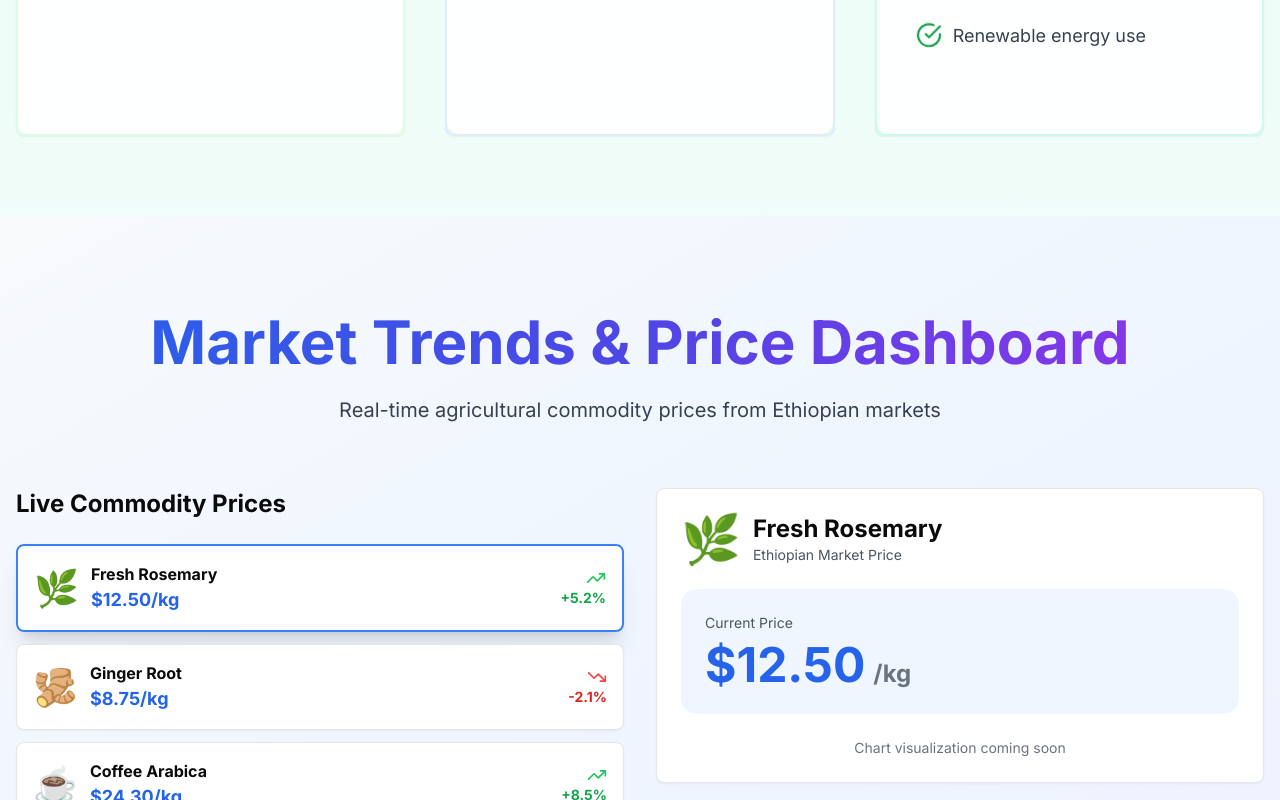
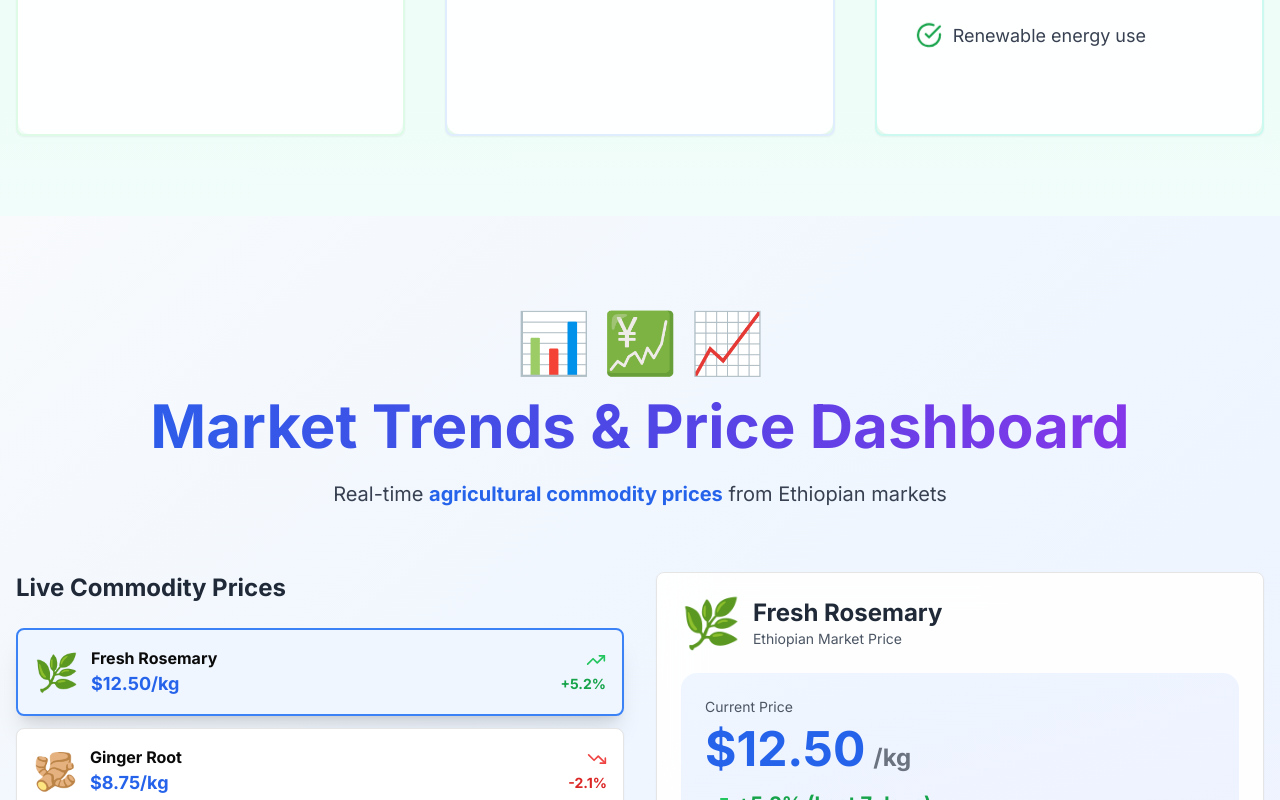
Before and after one commit to contacthafagroup-beep/hafa-trading, a Next.js app: page / in a window 1280 px wide. Shown: the part 11200-12000 px from the top of the page. Built offline with nearby package versions, Linux system fonts and the light colour scheme; no server answers; the database is empty.

Commit message:
Add simple Market Dashboard with commodity prices and trends

```diff
--- a/components/market-dashboard.tsx
+++ b/components/market-dashboard.tsx
@@ -1,173 +1,148 @@
 'use client';
 
 import { motion } from 'framer-motion';
-import { useState, useEffect } from 'react';
+import { useState } from 'react';
 import { Card, CardContent } from '@/components/ui/card';
-import { TrendingUp, TrendingDown, Minus } from 'lucide-react';
+import { TrendingUp, TrendingDown } from 'lucide-react';
 
 interface Commodity {
   id: string;
   name: string;
   price: number;
-  currency: string;
   unit: string;
   change: number;
-  trend: 'up' | 'down' | 'stable';
+  trend: 'up' | 'down';
   icon: string;
-  chartData: number[];
 }
 
-const defaultCommodities: Commodity[] = [
-  {
-    id: '1',
-    name: 'Fresh Rosemary',
-    price: 12.5,
-    currency: 'USD',
-    unit: 'kg',
-    change: 5.2,
-    trend: 'up',
-    icon: '🌿',
-    chartData: [10, 11, 10.5, 11.5, 12, 11.8, 12.5]
-  },
-  {
-    id: '2',
-    name: 'Ginger Root',
-    price: 8.75,
-    currency: 'USD',
-    unit: 'kg',
-    change: -2.1,
-    trend: 'down',
-    icon: '🫚',
-    chartData: [9.5, 9.2, 9, 8.9, 8.8, 8.7, 8.75]
-  },
-  {
-    id: '3',
-    name: 'Coffee Arabica',
-    price: 24.3,
-    currency: 'USD',
-    unit: 'kg',
-    change: 8.5,
-    trend: 'up',
-    icon: '☕',
-    chartData: [20, 21, 22, 22.5, 23, 23.8, 24.3]
-  }
+const commodities: Commodity[] = [
+  { id: '1', name: 'Fresh Rosemary', price: 12.5, unit: 'kg', change: 5.2, trend: 'up', icon: '🌿' },
+  { id: '2', name: 'Ginger Root', price: 8.75, unit: 'kg', change: -2.1, trend: 'down', icon: '🫚' },
+  { id: '3', name: 'Coffee Arabica', price: 24.3, unit: 'kg', change: 8.5, trend: 'up', icon: '☕' },
+  { id: '4', name: 'Sesame Seeds', price: 15.6, unit: 'kg', change: 0.5, trend: 'up', icon: '🌾' },
+  { id: '5', name: 'White Wheat', price: 6.2, unit: 'kg', change: 3.8, trend: 'up', icon: '🌾' },
+  { id: '6', name: 'Fresh Thyme', price: 18.9, unit: 'kg', change: 6.3, trend: 'up', icon: '🌿' }
 ];
 
 export default function MarketDashboard() {
-  const [commodities] = useState<Commodity[]>(defaultCommodities);
-  const [selectedCommodity, setSelectedCommodity] = useState<Commodity>(defaultCommodities[0]);
-  const [animatedPrice, setAnimatedPrice] = useState(selectedCommodity.price);
-
-  useEffect(() => {
-    const start = animatedPrice;
-    const end = selectedCommodity.price;
-    const duration = 1000;
-    const startTime = Date.now();
-
-    const animate = () => {
-      const now = Date.now();
-      const progress = Math.min((now - startTime) / duration, 1);
-      const current = start + (end - start) * progress;
-      setAnimatedPrice(current);
-
-      if (progress < 1) {
-        requestAnimationFrame(animate);
-      }
-    };
-
-    animate();
-  }, [selectedCommodity.price, animatedPrice]);
-
-  const getTrendIcon = (trend: string) => {
-    if (trend === 'up') return <TrendingUp className="w-5 h-5 text-green-500" />;
-    if (trend === 'down') return <TrendingDown className="w-5 h-5 text-red-500" />;
-    return <Minus className="w-5 h-5 text-gray-500" />;
-  };
-
-  const getTrendColor = (trend: string) => {
-    if (trend === 'up') return 'text-green-600 dark:text-green-400';
-    if (trend === 'down') return 'text-red-600 dark:text-red-400';
-    return 'text-gray-600 dark:text-gray-400';
-  };
+  const [selected, setSelected] = useState(commodities[0]);
 
   return (
-    <section className="relative py-24 overflow-hidden bg-gradient-to-br from-slate-50 via-blue-50 to-indigo-50 dark:from-gray-900 dark:via-slate-950 dark:to-gray-900">
-      <div className="container mx-auto px-4 relative z-10">
+    <section className="relative py-24 bg-gradient-to-br from-slate-50 via-blue-50 to-indigo-50 dark:from-gray-900 dark:via-slate-950 dark:to-gray-900">
+      <div className="container mx-auto px-4">
         <motion.div
           initial={{ opacity: 0, y: 30 }}
           whileInView={{ opacity: 1, y: 0 }}
           viewport={{ once: true }}
-          transition={{ duration: 0.8 }}
           className="text-center mb-16"
         >
+          <div className="flex justify-center items-center gap-3 mb-6">
+            <span className="text-6xl">📊</span>
+            <span className="text-6xl">💹</span>
+            <span className="text-6xl">📈</span>
+          </div>
           <h2 className="text-5xl md:text-6xl font-bold mb-6 bg-gradient-to-r from-blue-600 via-indigo-600 to-purple-600 dark:from-blue-400 dark:via-indigo-400 dark:to-purple-400 bg-clip-text text-transparent">
             Market Trends & Price Dashboard
           </h2>
           <p className="text-xl text-gray-700 dark:text-gray-300 max-w-3xl mx-auto">
-            Real-time agricultural commodity prices from Ethiopian markets
+            Real-time <span className="font-bold text-blue-600 dark:text-blue-400">agricultural commodity prices</span> from Ethiopian markets
           </p>
         </motion.div>
 
         <div className="grid lg:grid-cols-2 gap-8">
           <div>
-            <h3 className="text-2xl font-bold mb-6">Live Commodity Prices</h3>
+            <h3 className="text-2xl font-bold mb-6 text-gray-800 dark:text-gray-200">Live Commodity Prices</h3>
             <div className="space-y-3">
-              {commodities.map((commodity) => (
-                <Card
-                  key={commodity.id}
-                  onClick={() => setSelectedCommodity(commodity)}
-                  className={`cursor-pointer transition-all ${
-                    selectedCommodity.id === commodity.id
-                      ? 'border-2 border-blue-500 shadow-xl'
-                      : 'hover:shadow-lg'
-                  }`}
+              {commodities.map((item) => (
+                <motion.div
+                  key={item.id}
+                  whileHover={{ x: 5, scale: 1.02 }}
+                  onClick={() => setSelected(item)}
+                  className="cursor-pointer"
                 >
+                  <Card className={`transition-all ${selected.id === item.id ? 'border-2 border-blue-500 shadow-xl bg-blue-50 dark:bg-blue-900/30' : 'hover:shadow-lg'}`}>
                     <CardContent className="p-4">
                       <div className="flex items-center justify-between">
                         <div className="flex items-center gap-3">
-                        <span className="text-4xl">{commodity.icon}</span>
+                          <span className="text-4xl">{item.icon}</span>
                           <div>
-                          <h4 className="font-bold">{commodity.name}</h4>
-                          <span className="text-lg font-bold text-blue-600">
-                            ${commodity.price.toFixed(2)}/{commodity.unit}
+                            <h4 className="font-bold text-base">{item.name}</h4>
+                            <span className="text-lg font-bold text-blue-600 dark:text-blue-400">
+                              ${item.price.toFixed(2)}/{item.unit}
                             </span>
                           </div>
                         </div>
-                      <div className="flex flex-col items-end">
-                        {getTrendIcon(commodity.trend)}
-                        <span className={`text-sm font-bold ${getTrendColor(commodity.trend)}`}>
-                          {commodity.change > 0 ? '+' : ''}{commodity.change.toFixed(1)}%
+                        <div className="flex flex-col items-end gap-1">
+                          {item.trend === 'up' ? (
+                            <TrendingUp className="w-5 h-5 text-green-500" />
+                          ) : (
+                            <TrendingDown className="w-5 h-5 text-red-500" />
+                          )}
+                          <span className={`text-sm font-bold ${item.trend === 'up' ? 'text-green-600' : 'text-red-600'}`}>
+                            {item.change > 0 ? '+' : ''}{item.change.toFixed(1)}%
                           </span>
                         </div>
                       </div>
                     </CardContent>
                   </Card>
+                </motion.div>
               ))}
             </div>
           </div>
 
           <div>
-            <Card className="p-6">
+            <motion.div
+              key={selected.id}
+              initial={{ opacity: 0, y: 20 }}
+              animate={{ opacity: 1, y: 0 }}
+              transition={{ duration: 0.5 }}
+            >
+              <Card className="p-6 bg-white/90 dark:bg-gray-800/90 backdrop-blur-xl">
                 <div className="flex items-center gap-3 mb-6">
-                <span className="text-5xl">{selectedCommodity.icon}</span>
+                  <span className="text-5xl">{selected.icon}</span>
                   <div>
-                  <h3 className="text-2xl font-bold">{selectedCommodity.name}</h3>
-                  <p className="text-sm text-gray-600">Ethiopian Market Price</p>
+                    <h3 className="text-2xl font-bold text-gray-800 dark:text-gray-200">{selected.name}</h3>
+                    <p className="text-sm text-gray-600 dark:text-gray-400">Ethiopian Market Price</p>
                   </div>
                 </div>
 
-              <div className="bg-blue-50 dark:bg-blue-900/30 rounded-2xl p-6 mb-6">
-                <p className="text-sm text-gray-600 mb-2">Current Price</p>
-                <div className="text-5xl font-bold text-blue-600">
-                  ${animatedPrice.toFixed(2)}
-                  <span className="text-2xl text-gray-500 ml-2">/{selectedCommodity.unit}</span>
+                <div className="bg-gradient-to-br from-blue-50 to-indigo-50 dark:from-blue-900/30 dark:to-indigo-900/30 rounded-2xl p-6 mb-6">
+                  <p className="text-sm text-gray-600 dark:text-gray-400 mb-2">Current Price</p>
+                  <div className="text-5xl font-bold text-blue-600 dark:text-blue-400">
+                    ${selected.price.toFixed(2)}
+                    <span className="text-2xl text-gray-500 ml-2">/{selected.unit}</span>
+                  </div>
+                  <div className="mt-4 flex items-center gap-2">
+                    {selected.trend === 'up' ? (
+                      <TrendingUp className="w-6 h-6 text-green-500" />
+                    ) : (
+                      <TrendingDown className="w-6 h-6 text-red-500" />
+                    )}
+                    <span className={`text-xl font-bold ${selected.trend === 'up' ? 'text-green-600' : 'text-red-600'}`}>
+                      {selected.change > 0 ? '+' : ''}{selected.change.toFixed(1)}% (Last 7 days)
+                    </span>
                   </div>
                 </div>
 
-              <div className="text-center">
-                <p className="text-sm text-gray-500">Chart visualization coming soon</p>
+                <div className="grid grid-cols-3 gap-4">
+                  <div className="bg-gradient-to-br from-green-50 to-emerald-50 dark:from-green-900/30 dark:to-emerald-900/30 rounded-xl p-4 text-center">
+                    <div className="text-2xl mb-1">📈</div>
+                    <div className="text-xs text-gray-600 dark:text-gray-400 mb-1">High</div>
+                    <div className="text-lg font-bold text-gray-800 dark:text-gray-200">${(selected.price * 1.1).toFixed(2)}</div>
+                  </div>
+                  <div className="bg-gradient-to-br from-red-50 to-orange-50 dark:from-red-900/30 dark:to-orange-900/30 rounded-xl p-4 text-center">
+                    <div className="text-2xl mb-1">📉</div>
+                    <div className="text-xs text-gray-600 dark:text-gray-400 mb-1">Low</div>
+                    <div className="text-lg font-bold text-gray-800 dark:text-gray-200">${(selected.price * 0.9).toFixed(2)}</div>
+                  </div>
+                  <div className="bg-gradient-to-br from-blue-50 to-indigo-50 dark:from-blue-900/30 dark:to-indigo-900/30 rounded-xl p-4 text-center">
+                    <div className="text-2xl mb-1">📊</div>
+                    <div className="text-xs text-gray-600 dark:text-gray-400 mb-1">Avg</div>
+                    <div className="text-lg font-bold text-gray-800 dark:text-gray-200">${selected.price.toFixed(2)}</div>
+                  </div>
                 </div>
               </Card>
+            </motion.div>
           </div>
         </div>
       </div>
```
Lines whose indentation alone changed are shown as unchanged.
